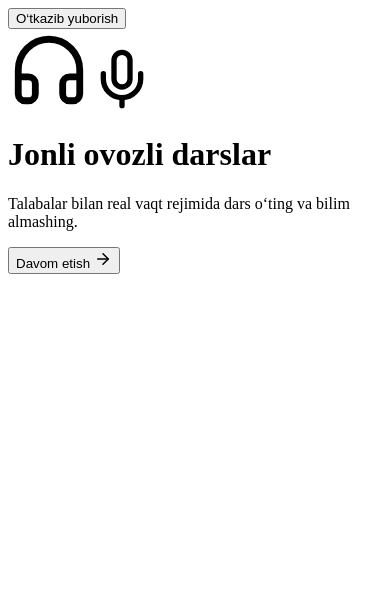
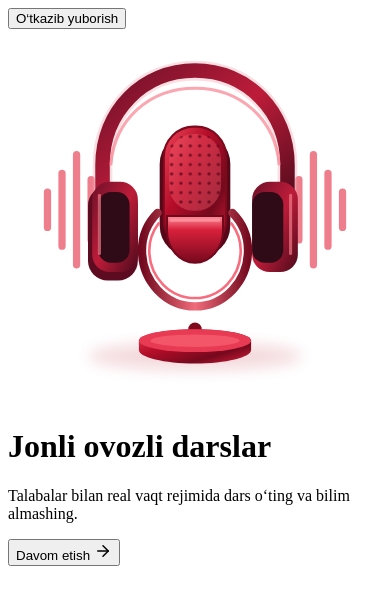
Before and after one commit to LUCIFERYTPUBG/Talqin, a React (Vite) app: page / in a window 390 px wide. Shown: the top 604 px of the page. Built offline with nearby package versions, Linux system fonts and the light colour scheme; the HTML template or start-up script is replaced by a standard one.

Commit message:
Refine onboarding microphone illustration

```diff
--- a/src/App.jsx
+++ b/src/App.jsx
@@ -19,8 +19,53 @@ const questions = [
  {q:'Kredit foizi nimani bildiradi?',a:['Qarzning narxi','Bank manzili','Hisob raqami','Naqd pul turi'],correct:0}
 ]
 function Logo({large=false}) { return <div className={large?'brand brandLarge':'brand'}><GraduationCap/><b>TALQIN</b></div> }
+function AudioIllustration() {
+  return <svg className="audioIllustration" viewBox="0 0 360 360" role="img" aria-label="Quloqchinli professional mikrofon va ovoz to‘lqinlari">
+    <defs>
+      <linearGradient id="micBody" x1="0" y1="0" x2="1" y2="1"><stop offset="0" stopColor="#f04458"/><stop offset=".38" stopColor="#b50d29"/><stop offset=".72" stopColor="#75091d"/><stop offset="1" stopColor="#d91d39"/></linearGradient>
+      <linearGradient id="micLight" x1="0" y1="0" x2="0" y2="1"><stop offset="0" stopColor="#ff8b98"/><stop offset=".3" stopColor="#d8203b"/><stop offset="1" stopColor="#77091d"/></linearGradient>
+      <linearGradient id="headBand" x1="0" y1="0" x2="1" y2="1"><stop offset="0" stopColor="#6e1029"/><stop offset=".5" stopColor="#bd1c39"/><stop offset="1" stopColor="#4b0a1b"/></linearGradient>
+      <linearGradient id="silver" x1="0" y1="0" x2="1" y2="0"><stop offset="0" stopColor="#72091e"/><stop offset=".5" stopColor="#f06c7b"/><stop offset="1" stopColor="#760b20"/></linearGradient>
+      <filter id="micShadow" x="-40%" y="-40%" width="180%" height="190%"><feGaussianBlur stdDeviation="7"/></filter>
+      <pattern id="grille" width="9" height="9" patternUnits="userSpaceOnUse"><circle cx="4.5" cy="4.5" r="1.65" fill="#65091c" opacity=".82"/></pattern>
+    </defs>
+    <ellipse cx="180" cy="315" rx="103" ry="13" fill="#b70f22" opacity=".16" filter="url(#micShadow)"/>
+    <g fill="none" stroke="#ee7081" strokeLinecap="round" opacity=".9">
+      <path d="M38 157v34 M52 139v70 M66 121v106 M80 145v58" strokeWidth="7"/>
+      <path d="M280 145v58 M294 121v106 M308 139v70 M322 157v34" strokeWidth="7"/>
+    </g>
+    <path d="M91 179v-48c0-52 39-91 89-91s89 39 89 91v48" fill="none" stroke="#f2a1aa" strokeWidth="19" strokeLinecap="round" opacity=".34"/>
+    <path d="M91 179v-48c0-52 39-91 89-91s89 39 89 91v48" fill="none" stroke="url(#headBand)" strokeWidth="14" strokeLinecap="round"/>
+    <path d="M99 130c4-43 37-73 81-73s77 30 81 73" fill="none" stroke="#f87988" strokeWidth="3" strokeLinecap="round" opacity=".65"/>
+    <g>
+      <rect x="77" y="151" width="48" height="91" rx="19" fill="#5d0b20"/>
+      <rect x="81" y="147" width="44" height="87" rx="17" fill="url(#headBand)"/>
+      <rect x="87" y="157" width="30" height="68" rx="12" fill="#2e0b16"/>
+      <rect x="235" y="147" width="44" height="87" rx="17" fill="url(#headBand)"/>
+      <rect x="235" y="157" width="30" height="68" rx="12" fill="#2e0b16"/>
+      <path d="M88 160v56" stroke="#f17b89" strokeWidth="3" strokeLinecap="round" opacity=".7"/>
+      <path d="M272 160v56" stroke="#f17b89" strokeWidth="3" strokeLinecap="round" opacity=".7"/>
+    </g>
+    <g>
+      <rect x="146" y="99" width="68" height="121" rx="31" fill="#560819"/>
+      <rect x="150" y="94" width="60" height="119" rx="29" fill="url(#micBody)" stroke="#7e0a1d" strokeWidth="2"/>
+      <rect x="155" y="101" width="50" height="74" rx="24" fill="#f45a6d" opacity=".42"/>
+      <rect x="153" y="101" width="54" height="73" rx="24" fill="url(#grille)"/>
+      <path d="M153 180h54v14c0 17-12 31-27 31s-27-14-27-31z" fill="url(#micLight)" stroke="#71091d" strokeWidth="2"/>
+      <path d="M157 184h46" stroke="#ff9aa5" strokeWidth="3" strokeLinecap="round" opacity=".75"/>
+      <path d="M144 177c-10 10-15 22-15 36 0 30 23 54 51 54s51-24 51-54c0-14-5-26-15-36" fill="none" stroke="url(#silver)" strokeWidth="8" strokeLinecap="round"/>
+      <path d="M145 187c-6 8-9 16-9 26 0 26 20 46 44 46s44-20 44-46c0-10-3-18-9-26" fill="none" stroke="#f86c7e" strokeWidth="2.5" strokeLinecap="round"/>
+      <path d="M180 264v28" stroke="url(#micBody)" strokeWidth="13" strokeLinecap="round"/>
+      <path d="M180 289v9" stroke="#7d0a1d" strokeWidth="13" strokeLinecap="round"/>
+      <ellipse cx="180" cy="303" rx="54" ry="11" fill="#74091e"/>
+      <path d="M126 300c0-6 24-11 54-11s54 5 54 11v9c0 7-24 13-54 13s-54-6-54-13z" fill="url(#micBody)"/>
+      <ellipse cx="180" cy="300" rx="54" ry="11" fill="#e83a52"/>
+      <ellipse cx="180" cy="300" rx="43" ry="6" fill="#ff7786" opacity=".45"/>
+    </g>
+  </svg>
+}
 function Art({type}) {
-  const icon=type==='mic'?<><Headphones size={82}/><Mic size={64}/></>:type==='trophy'?<Trophy size={130}/>:type==='bank'?<LandmarkFallback/>:<BookOpen size={130}/>
+  const icon=type==='mic'?<AudioIllustration/>:type==='trophy'?<Trophy size={130}/>:type==='bank'?<LandmarkFallback/>:<BookOpen size={130}/>
   return <div className={'art art-'+type}><div className="artHalo"/><div className="artIcon">{icon}</div><div className="artShadow"/></div>
 }
 function LandmarkFallback(){return <div className="bankIcon"><div className="roof"/><div className="columns"><i/><i/><i/><i/></div><div className="base"/></div>}
```
